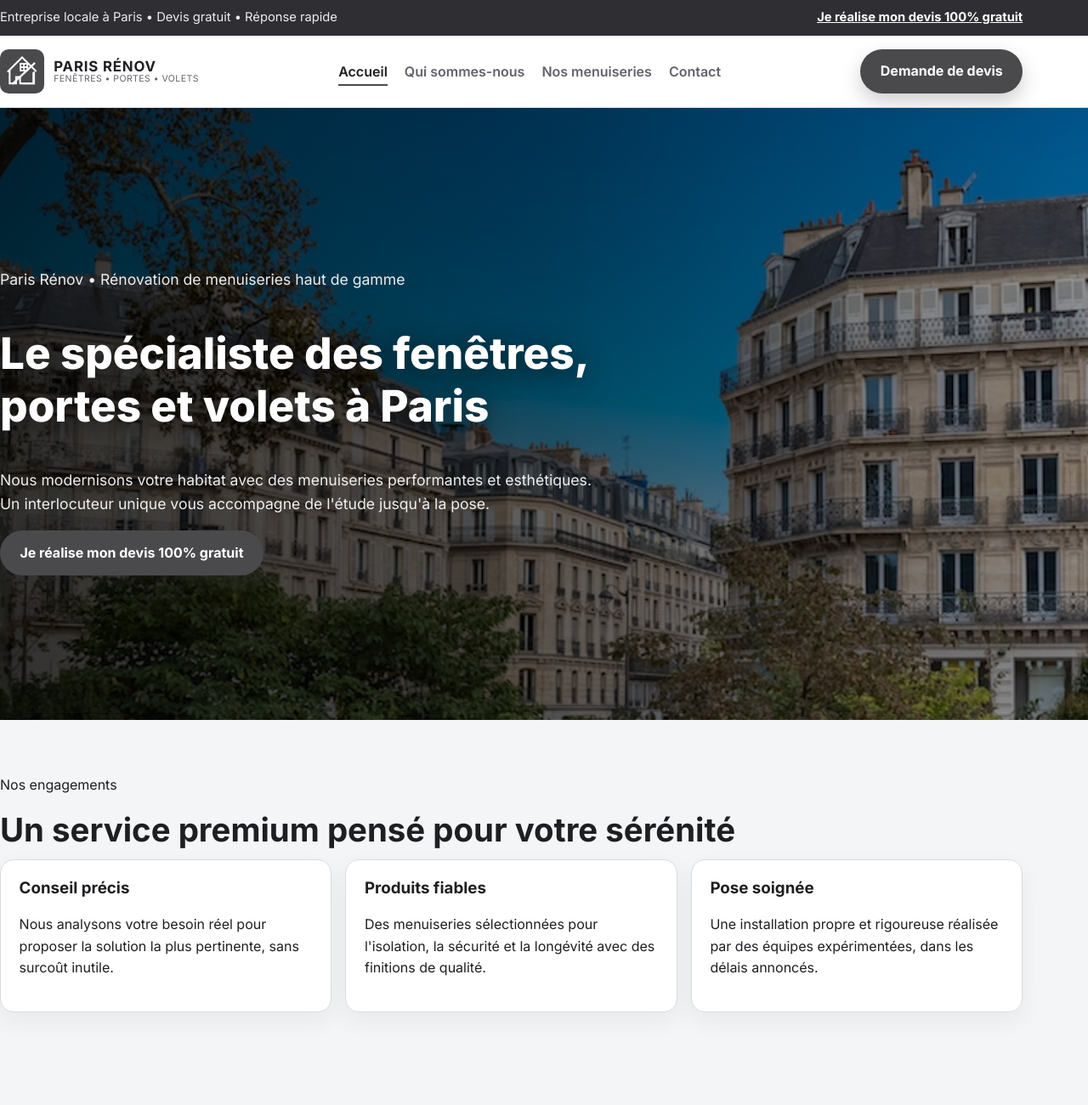
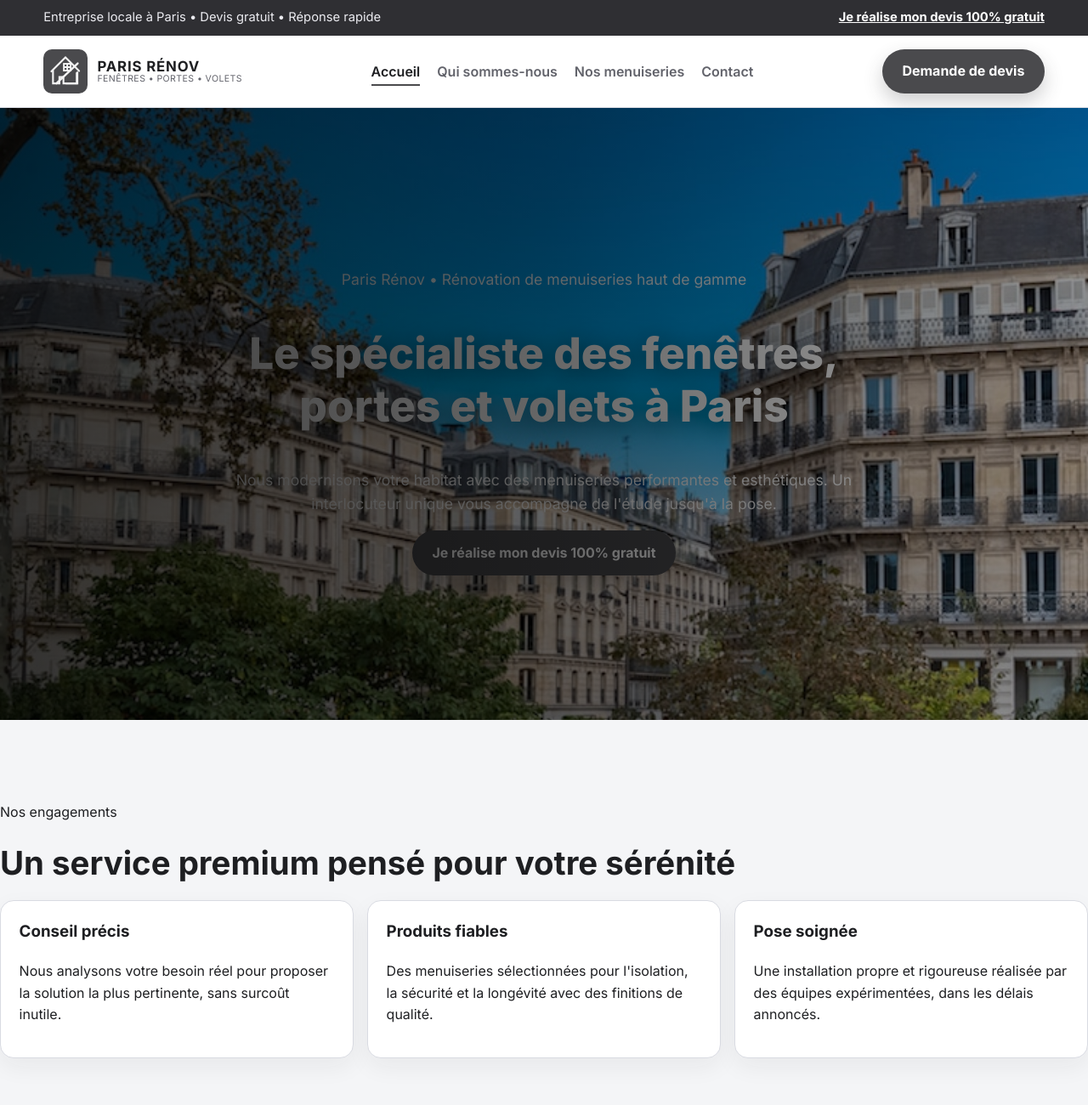
Before and after one commit to Yani93/Yani, a plain HTML site: page index.html in a window 1280 px wide. Shown: the top 1300 px of the page at 85% size. Drawn offline with Linux system fonts and the light colour scheme.

Commit message:
Update styles.css

```diff
--- a/styles.css
+++ b/styles.css
@@ -24,7 +24,9 @@ body {
 }
 
 .container {
-  width: min(1400px, 94%);
+  width: min(1200px, 92%);
+  margin-left: auto;
+  margin-right: auto;
 }
 
 /* Top Strip */
@@ -176,9 +178,12 @@ body {
 }
 
 .hero .container {
-  position: relative;
-  z-index: 1;
-  max-width: 720px;
+ text-align: center;
+  max-width: 800px;
+}
+
+.hero {
+  justify-content: center;
 }
 
 .hero h1 {
@@ -208,7 +213,15 @@ body {
 
 /* Sections */
 .section {
-  padding: 3rem 0;
+  display : flex ;
+  justify-content: center;
+  padding: 5rem 0;
+}
+
+.section > .container {
+  width: 100%;
+}
+  padding: 5rem 0;
 }
 
 .section-heading h2,
```
